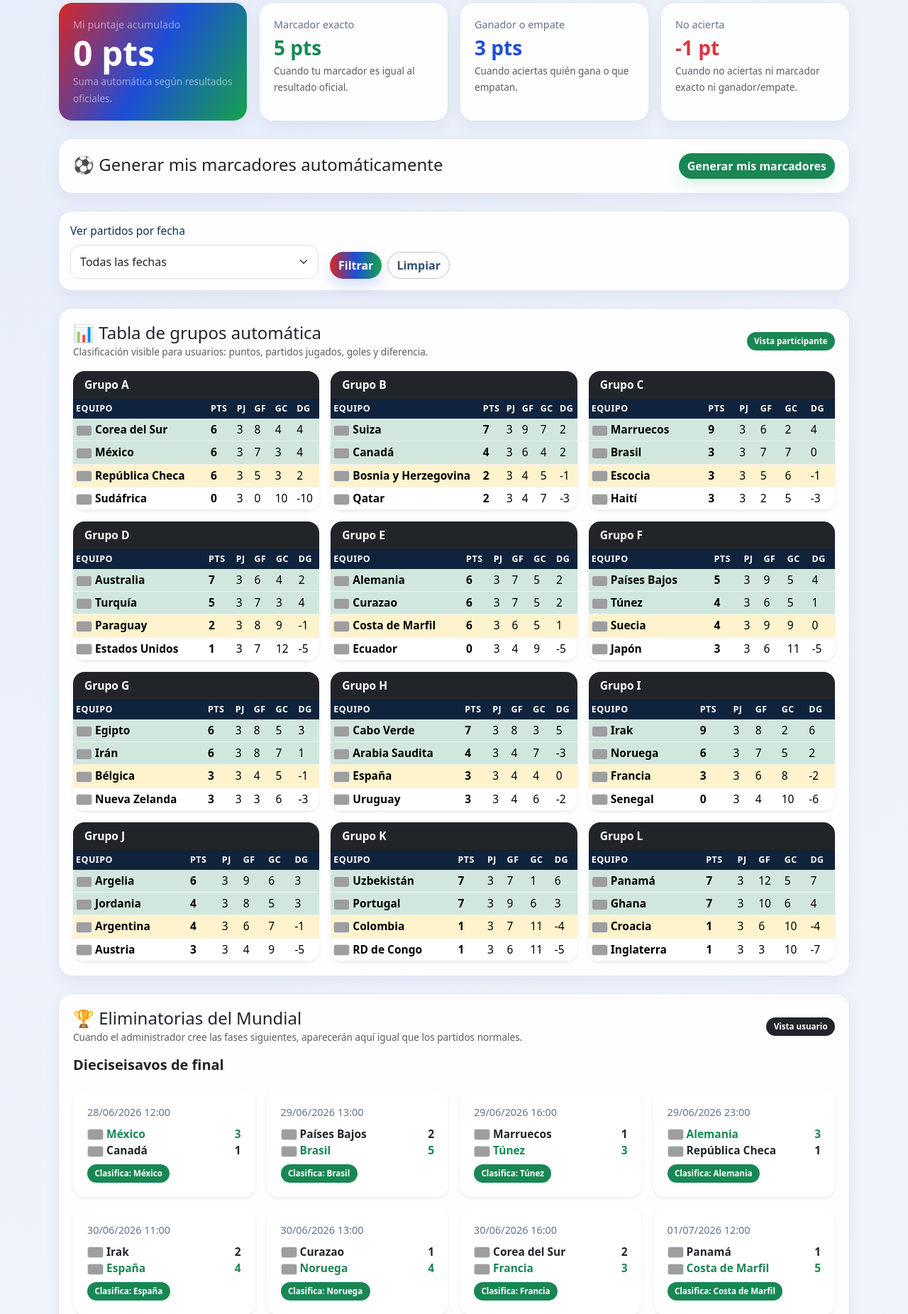
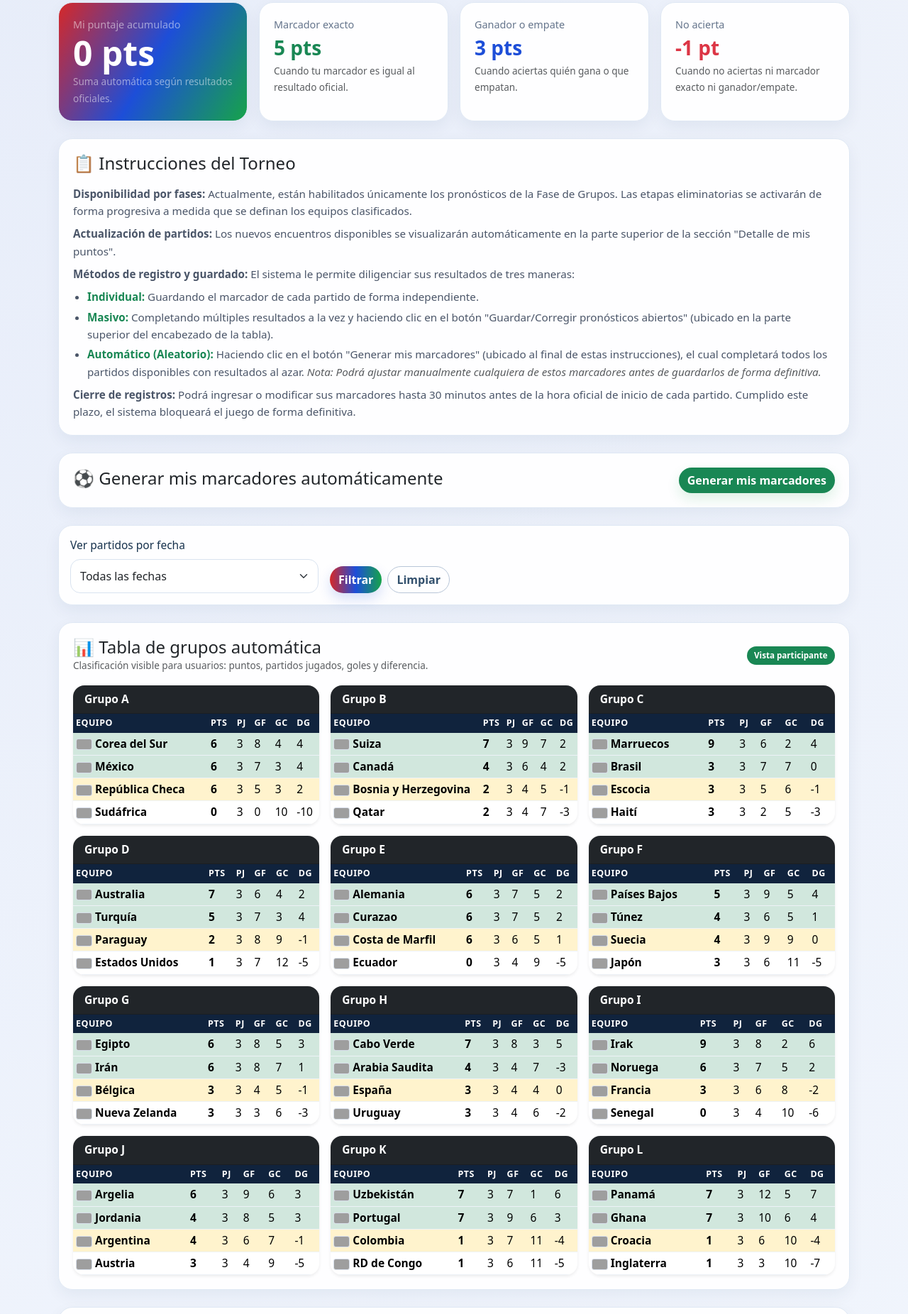
Before and after one commit to Jorge235-pixel/polla2026, a Flask app: page /dashboard in a window 1280 px wide. Shown: the part 213-2065 px from the top of the page at 71% size. Run offline with Flask 3, Linux system fonts and the light colour scheme; a user stored in the database is signed in; data comes from the database, SQL or seed files in the repository; grey boxes are pictures that could not be loaded.

Commit message:
Update dashboard.html

```diff
--- a/templates/dashboard.html
+++ b/templates/dashboard.html
@@ -48,6 +48,32 @@
   </div>
 </div>
 
+<div class="card card-soft mb-4" id="instrucciones-torneo">
+    <div class="card-body">
+        <div class="d-flex align-items-center mb-3">
+            <h4 class="mb-0">📋 Instrucciones del Torneo</h4>
+        </div>
+        <div style="color: #4a5568; font-size: 0.95rem; line-height: 1.6;">
+            <p class="mb-2">
+                <strong>Disponibilidad por fases:</strong> Actualmente, están habilitados únicamente los pronósticos de la Fase de Grupos. Las etapas eliminatorias se activarán de forma progresiva a medida que se definan los equipos clasificados.
+            </p>
+            <p class="mb-2">
+                <strong>Actualización de partidos:</strong> Los nuevos encuentros disponibles se visualizarán automáticamente en la parte superior de la sección "Detalle de mis puntos".
+            </p>
+            <p class="mb-2">
+                <strong>Métodos de registro y guardado:</strong> El sistema le permite diligenciar sus resultados de tres maneras:
+            </p>
+                <ul class="mb-2" style="padding-left: 20px;">
+                <li class="mb-1"><strong style="color: #198754;">Individual:</strong> Guardando el marcador de cada partido de forma independiente.</li>
+                <li class="mb-1"><strong style="color: #198754;">Masivo:</strong> Completando múltiples resultados a la vez y haciendo clic en el botón "Guardar/Corregir pronósticos abiertos" (ubicado en la parte superior del encabezado de la tabla).</li>
+                <li class="mb-1"><strong style="color: #198754;">Automático (Aleatorio):</strong> Haciendo clic en el botón "Generar mis marcadores" (ubicado al final de estas instrucciones), el cual completará todos los partidos disponibles con resultados al azar. <span class="text-muted"><em>Nota: Podrá ajustar manualmente cualquiera de estos marcadores antes de guardarlos de forma definitiva.</em></span></li>
+                </ul>
+            <p class="mb-0">
+                <strong>Cierre de registros:</strong> Podrá ingresar o modificar sus marcadores hasta 30 minutos antes de la hora oficial de inicio de cada partido. Cumplido este plazo, el sistema bloqueará el juego de forma definitiva.
+            </p>
+        </div>
+    </div>
+</div>
 
 <div class="card card-soft mb-4" id="herramientas-pronosticos">
   <div class="card-body">
```
